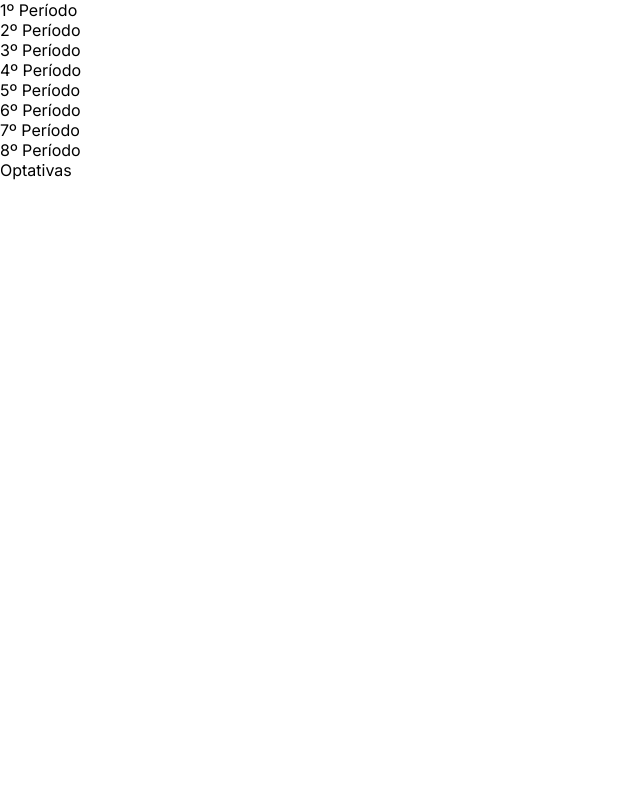
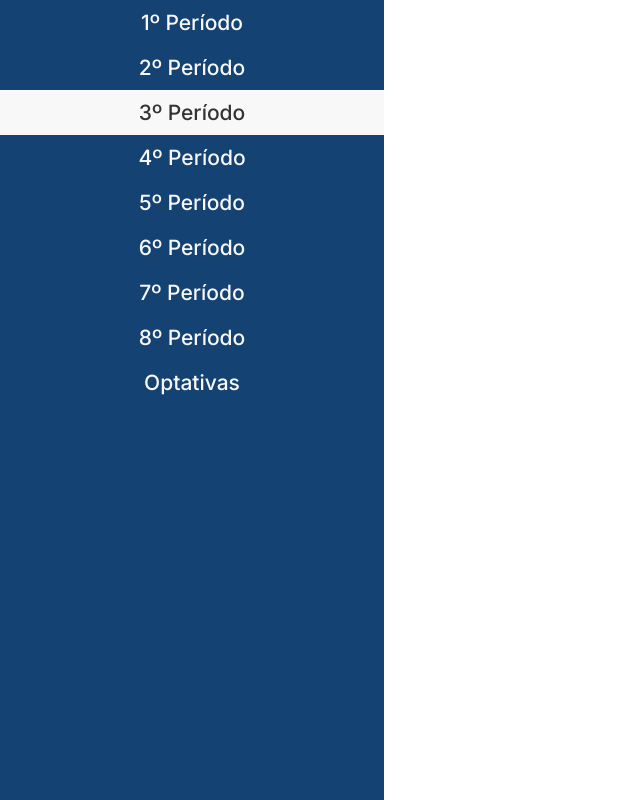
Before and after one commit to NyviDev/cefetdb-frontend, a React (Create React App) app: page / in a window 1280 px wide. Shown: the whole page, without its empty margins (0-640 px from the left). Built offline with nearby package versions, Linux system fonts and the light colour scheme.

Commit message:
feat: style sidebar component

```diff
--- /dev/null
+++ b/src/Global.d.ts
@@ -0,0 +1,2 @@
+declare module "*.module.css";
+declare module "*.module.scss";
--- a/src/components/Sidebar.tsx
+++ b/src/components/Sidebar.tsx
@@ -1,20 +1,20 @@
 import React from "react";
-
+import styles from "./sidebar.module.scss";
 
 function Sidebar() {
   return (
-    <aside>
+    <aside className={styles.sidebar}>
       <nav>
         <ul>
-          <li>1º Período</li>
-          <li>2º Período</li>
-          <li>3º Período</li>
-          <li>4º Período</li>
-          <li>5º Período</li>
-          <li>6º Período</li>
-          <li>7º Período</li>
-          <li>8º Período</li>
-          <li>Optativas</li>
+          <li className={styles.item}>1º Período</li>
+          <li className={styles.item}>2º Período</li>
+          <li className={`${styles.item} ${styles.active}`}>3º Período</li>
+          <li className={styles.item}>4º Período</li>
+          <li className={styles.item}>5º Período</li>
+          <li className={styles.item}>6º Período</li>
+          <li className={styles.item}>7º Período</li>
+          <li className={styles.item}>8º Período</li>
+          <li className={styles.item}>Optativas</li>
         </ul>
       </nav>
     </aside>
--- /dev/null
+++ b/src/components/sidebar.module.scss
@@ -0,0 +1,19 @@
+@import "../styles/all.scss";
+
+.sidebar {
+    max-width: 400px;
+    width: 30%;
+    height: 100vh;
+    background: $blue;
+
+    .item {
+        text-align: center;
+        @include fontStyle(500, 21px, 25px, $white);
+        padding: 10px 0;
+
+        &.active {
+            background: $white;
+            color: $black;
+        }
+    }
+}
--- a/src/styles/global.scss
+++ b/src/styles/global.scss
@@ -5,3 +5,7 @@
   padding: 0;
   font-family: "Inter", sans-serif;
 }
+
+ul {
+  list-style: none;
+}
```
